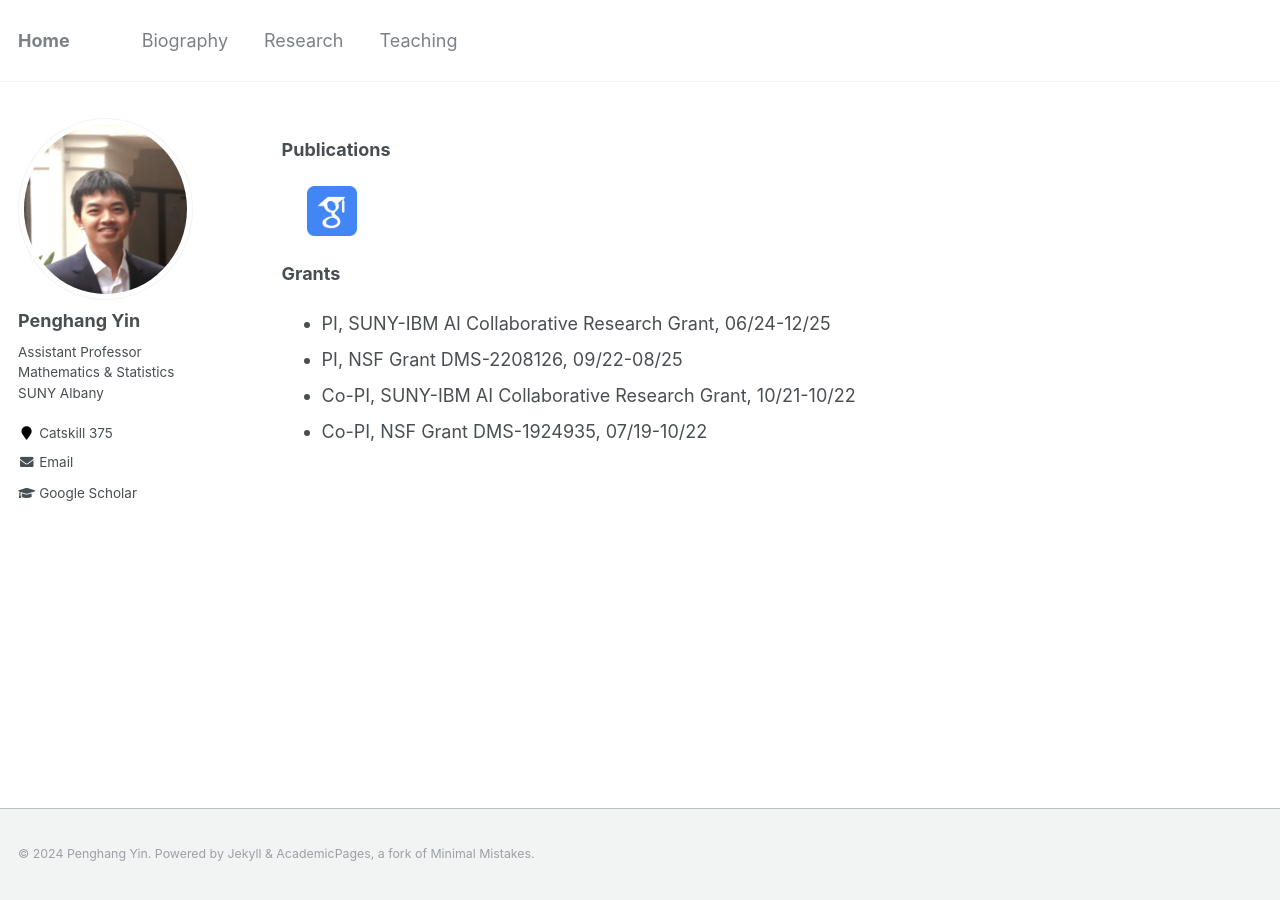
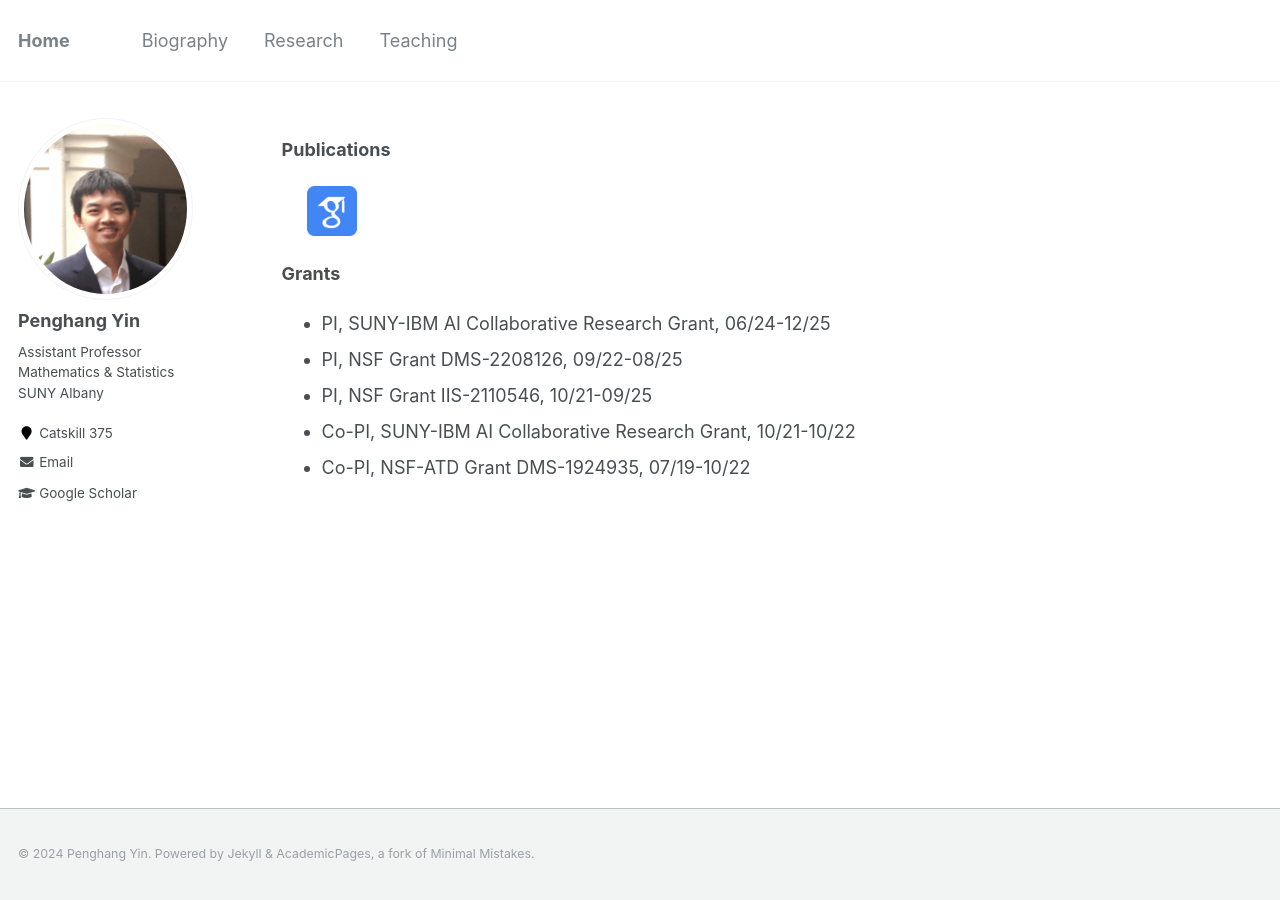
Before and after one commit to yin-penghang/yin-penghang.github.io, a Jekyll site: the page built from _pages/research.md, in a window 1280 px wide. Built offline with Jekyll 4.4.1, drawn with Linux system fonts in a browser that asks for light colours.

Commit message:
Update research.md

```diff
--- a/_pages/research.md
+++ b/_pages/research.md
@@ -16,5 +16,6 @@ author_profile: true
 
 - PI, SUNY-IBM AI Collaborative Research Grant, 06/24-12/25
 - PI, NSF Grant DMS-2208126, 09/22-08/25
+- PI, NSF Grant IIS-2110546, 10/21-09/25
 - Co-PI, SUNY-IBM AI Collaborative Research Grant, 10/21-10/22
-- Co-PI, NSF Grant DMS-1924935, 07/19-10/22
+- Co-PI, NSF-ATD Grant DMS-1924935, 07/19-10/22
```
